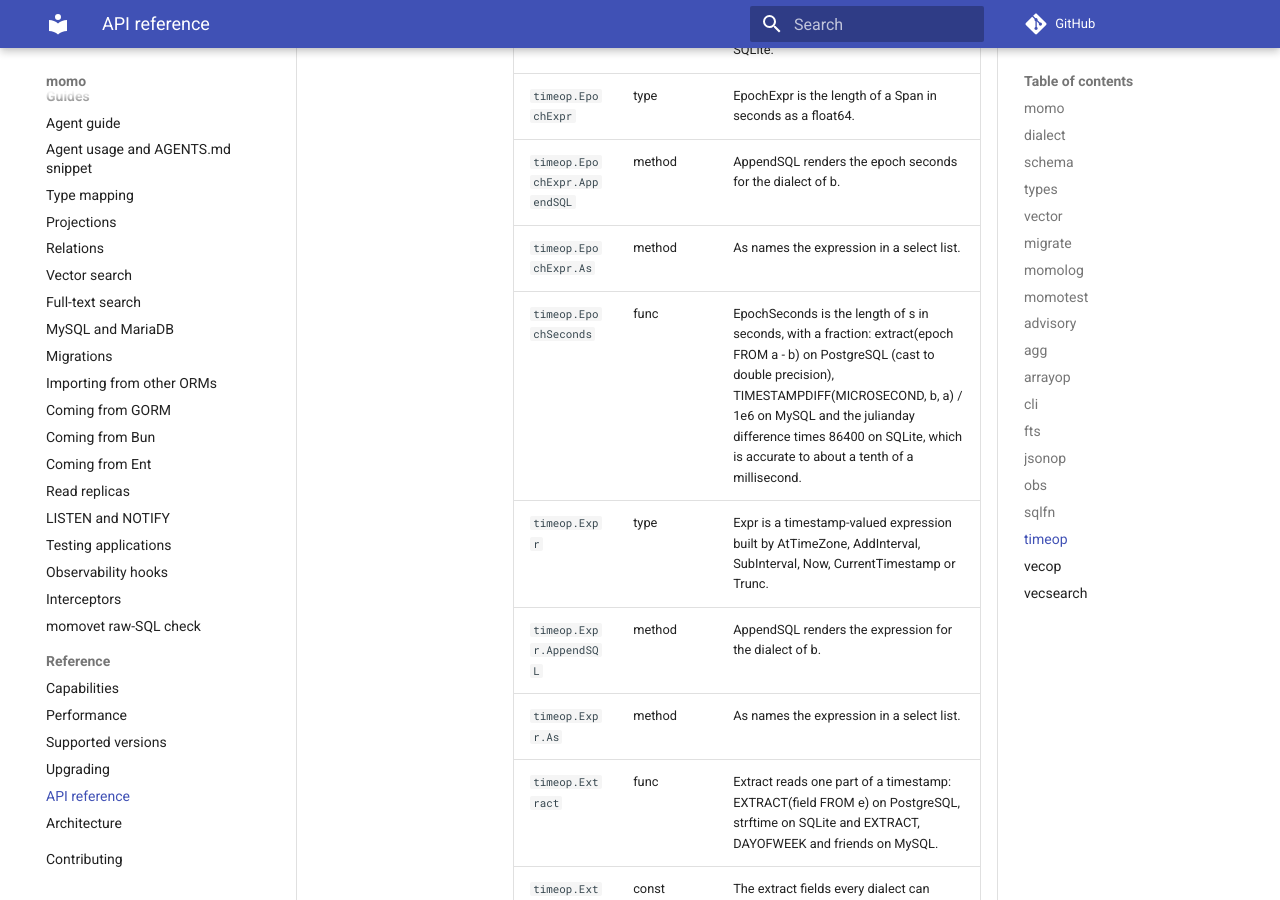
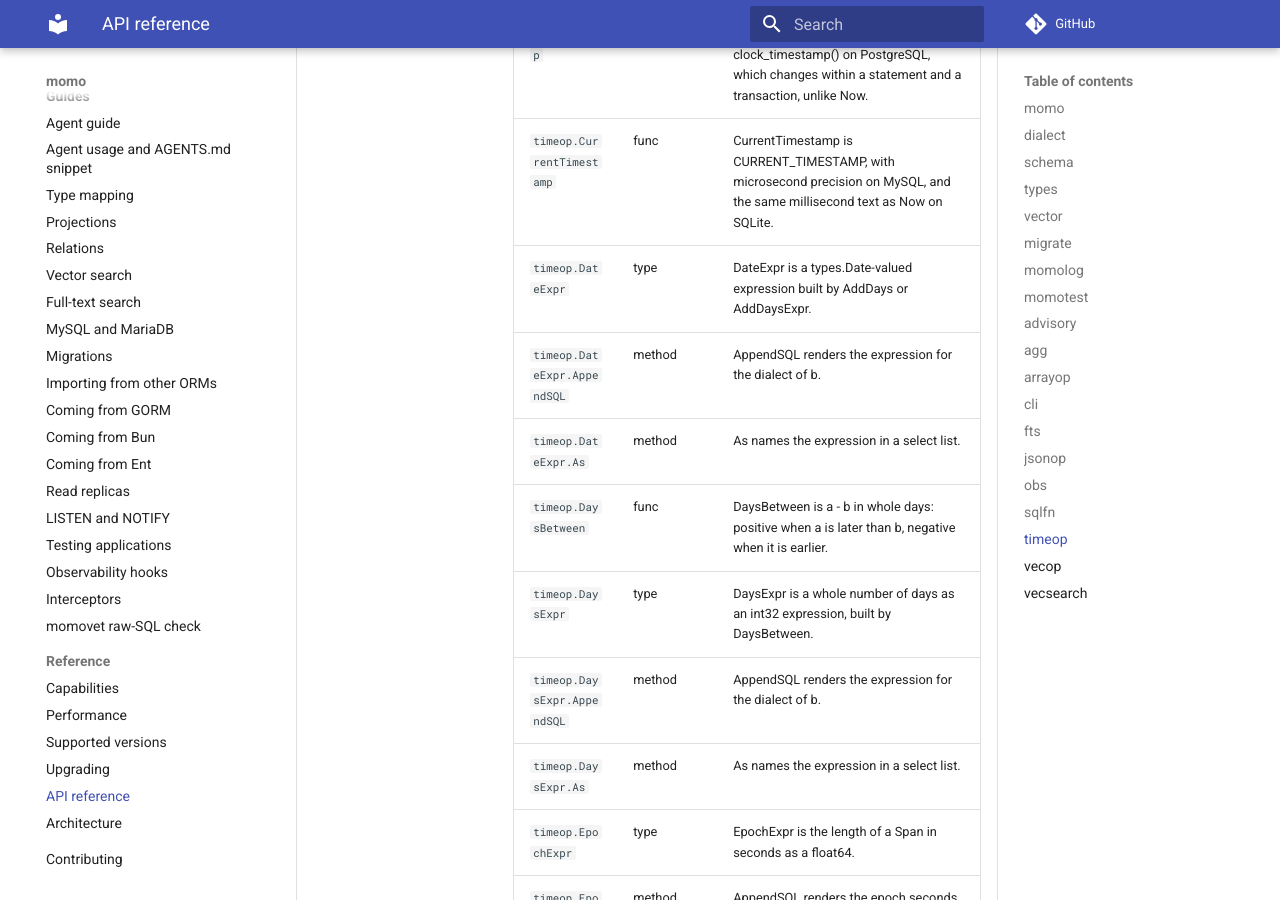
Before and after one commit to azrtydxb/momo, an MkDocs documentation site: the page built from docs/reference.md, in a window 1280 px wide and 900 px high, scrolled down 124331 px. Built offline with MkDocs 1.6.1 and Material for MkDocs 9.7.7, drawn with Linux system fonts in a browser that asks for light colours; comment, search, counter and statistics services are not loaded; the version menu is left out; some of the changed text lies outside the part shown.

Commit message:
docs(reference): regenerate for timeop date arithmetic

```diff
--- a/docs/reference.md
+++ b/docs/reference.md
@@ -1263,6 +1263,8 @@ Import path: `github.com/azrtydxb/momo/timeop`
 
 | Identifier                     | Kind   | Synopsis                                                                                                                                                                                                                                                                                  |
 | ------------------------------ | ------ | ----------------------------------------------------------------------------------------------------------------------------------------------------------------------------------------------------------------------------------------------------------------------------------------- |
+| `timeop.AddDays`               | func   | AddDays is d + n: the date n days later, or earlier for a negative n.                                                                                                                                                                                                                     |
+| `timeop.AddDaysExpr`           | func   | AddDaysExpr is d + n for a count that is an expression: a bound momo.Value(int32(3)), or a column read with momo.Typed\[int32\](col).                                                                                                                                                     |
 | `timeop.AddDuration`           | func   | AddDuration is ts + d for a time.Duration, written as a literal interval (see IntervalDuration).                                                                                                                                                                                          |
 | `timeop.AddInterval`           | func   | AddInterval is ts + iv: the timestamp moved forward by the interval.                                                                                                                                                                                                                      |
 | `timeop.Age`                   | func   | Age is age(a, b) on PostgreSQL: an interval of years, months and days that counts calendar units, so the age of two dates a month apart is "1 mon" whatever the month's length.                                                                                                           |
@@ -1270,6 +1272,13 @@ Import path: `github.com/azrtydxb/momo/timeop`
 | `timeop.AtTimeZoneExpr`        | func   | AtTimeZoneExpr is AtTimeZone with the zone taken from a string expression, for example a column holding each row's zone.                                                                                                                                                                  |
 | `timeop.ClockTimestamp`        | func   | ClockTimestamp is the wall-clock time at the moment it is evaluated: clock_timestamp() on PostgreSQL, which changes within a statement and a transaction, unlike Now.                                                                                                                     |
 | `timeop.CurrentTimestamp`      | func   | CurrentTimestamp is CURRENT_TIMESTAMP, with microsecond precision on MySQL, and the same millisecond text as Now on SQLite.                                                                                                                                                               |
+| `timeop.DateExpr`              | type   | DateExpr is a types.Date-valued expression built by AddDays or AddDaysExpr.                                                                                                                                                                                                               |
+| `timeop.DateExpr.AppendSQL`    | method | AppendSQL renders the expression for the dialect of b.                                                                                                                                                                                                                                    |
+| `timeop.DateExpr.As`           | method | As names the expression in a select list.                                                                                                                                                                                                                                                 |
+| `timeop.DaysBetween`           | func   | DaysBetween is a - b in whole days: positive when a is later than b, negative when it is earlier.                                                                                                                                                                                         |
+| `timeop.DaysExpr`              | type   | DaysExpr is a whole number of days as an int32 expression, built by DaysBetween.                                                                                                                                                                                                          |
+| `timeop.DaysExpr.AppendSQL`    | method | AppendSQL renders the expression for the dialect of b.                                                                                                                                                                                                                                    |
+| `timeop.DaysExpr.As`           | method | As names the expression in a select list.                                                                                                                                                                                                                                                 |
 | `timeop.EpochExpr`             | type   | EpochExpr is the length of a Span in seconds as a float64.                                                                                                                                                                                                                                |
 | `timeop.EpochExpr.AppendSQL`   | method | AppendSQL renders the epoch seconds for the dialect of b.                                                                                                                                                                                                                                 |
 | `timeop.EpochExpr.As`          | method | As names the expression in a select list.                                                                                                                                                                                                                                                 |
```
